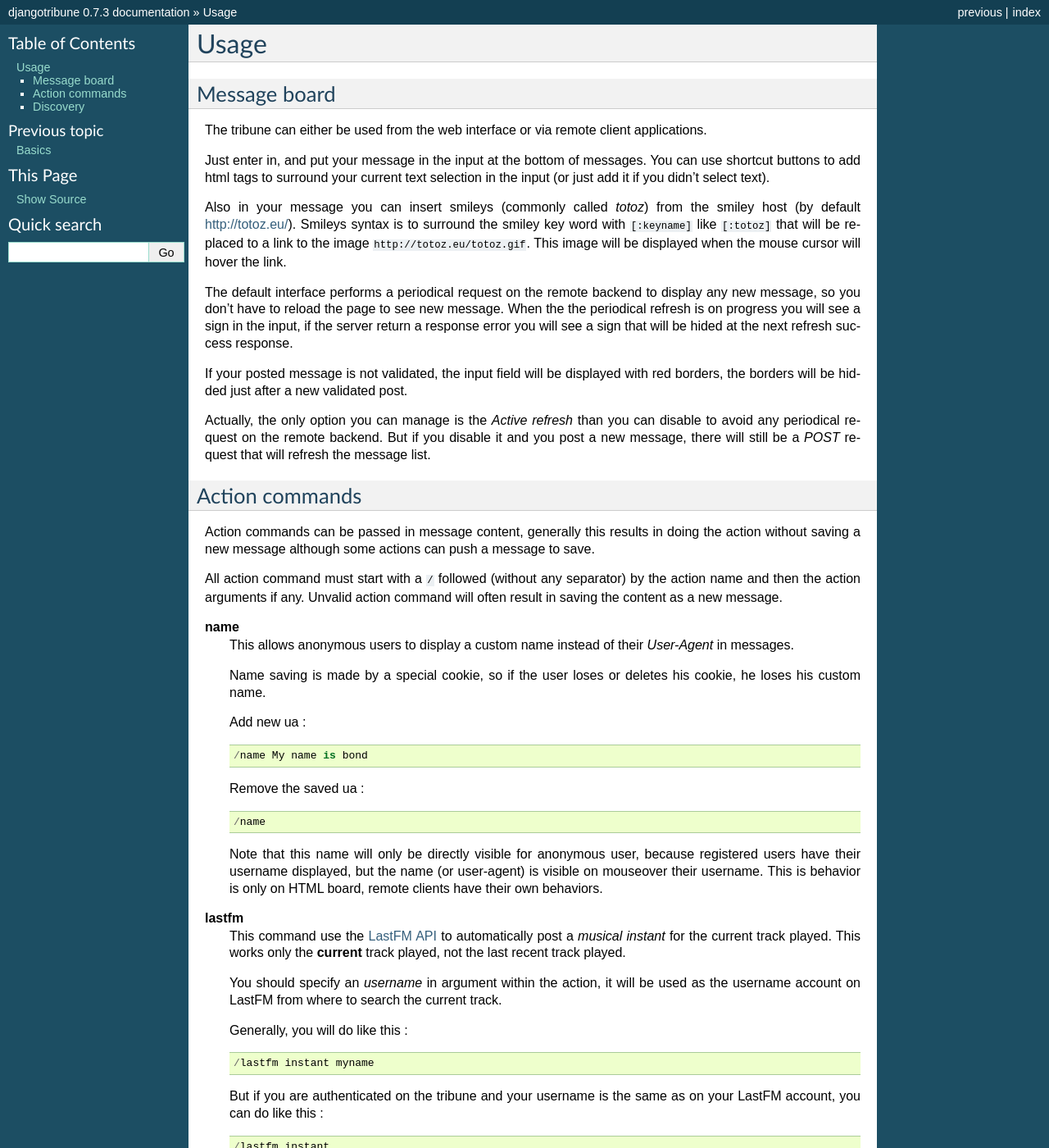
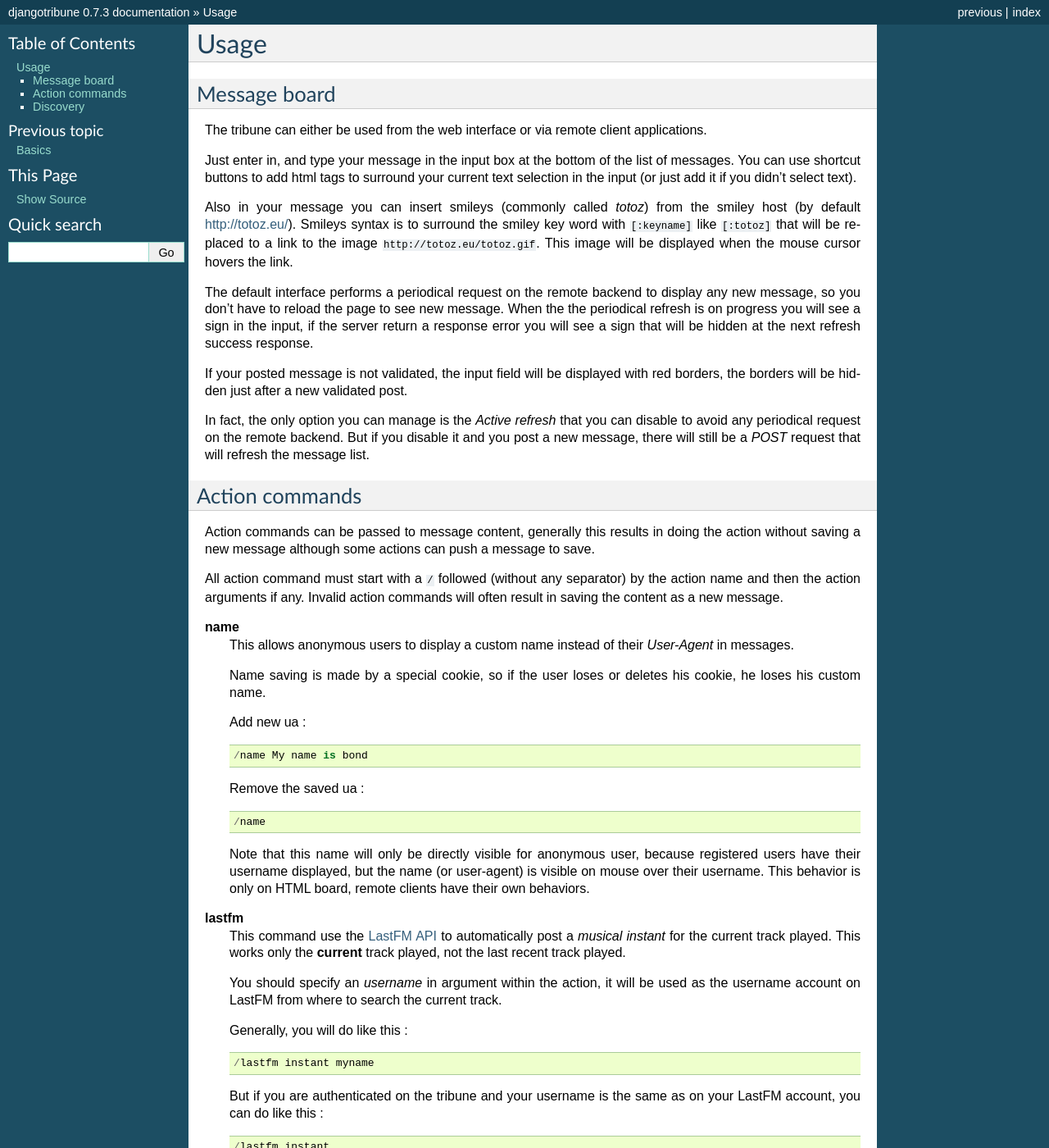
Before and after one commit to sveetch/djangotribune, a Sphinx documentation site: the page built from docs/usage.rst, in a window 1280 px wide and 1400 px high. Shown: the whole window at 82% size. Built offline with Sphinx 7.4.7, drawn with Linux system fonts in a browser that asks for light colours; some of the changed text lies outside the part shown.

Commit message:
Minor corrections.

```diff
--- a/docs/usage.rst
+++ b/docs/usage.rst
@@ -18,25 +18,25 @@ Message board
 
 The tribune can either be used from the web interface or via remote client applications.
 
-Just enter in, and put your message in the input at the bottom of messages. You can use shortcut
+Just enter in, and type your message in the input box at the bottom of the list of messages. You can use shortcut
 buttons to add html tags to surround your current text selection in the input (or just add it if
 you didn't select text).
 
 Also in your message you can insert smileys (commonly called *totoz*) from the smiley host
 (by default http://totoz.eu/). Smileys syntax is to surround the smiley key word with
 ``[:keyname]`` like ``[:totoz]`` that will be replaced to a link to the image
-``http://totoz.eu/totoz.gif``. This image will be displayed when the mouse cursor will hover the
+``http://totoz.eu/totoz.gif``. This image will be displayed when the mouse cursor hovers the
 link.
 
 The default interface performs a periodical request on the remote backend to display any new message,
 so you don't have to reload the page to see new message. When the the periodical refresh is on progress
 you will see a sign in the input, if the server return a response error you will see a sign that will be
-hided at the next refresh success response.
+hidden at the next refresh success response.
 
 If your posted message is not validated, the input field will be displayed with red borders, the borders will
-be hidded just after a new validated post.
+be hidden just after a new validated post.
 
-Actually, the only option you can manage is the *Active refresh* than you can disable to avoid any
+In fact, the only option you can manage is the *Active refresh* that you can disable to avoid any
 periodical request on the remote backend. But if you disable it and you post a new message, there will
 still be a *POST* request that will refresh the message list.
 
@@ -45,11 +45,11 @@ still be a *POST* request that will refresh the message list.
 Action commands
 ===============
 
-Action commands can be passed in message content, generally this results in doing the
+Action commands can be passed to message content, generally this results in doing the
 action without saving a new message although some actions can push a message to save.
 
 All action command must start with a ``/`` followed (without any separator) by the
-action name and then the action arguments if any. Unvalid action command will often
+action name and then the action arguments if any. Invalid action commands will often
 result in saving the content as a new message.
 
 **name**
@@ -69,7 +69,7 @@ result in saving the content as a new message.
 
     Note that this name will only be directly visible for anonymous user, because
     registered users have their username displayed, but the name (or user-agent) is
-    visible on mouseover their username. This is behavior is only on HTML board, remote
+    visible on mouse over their username. This behavior is only on HTML board, remote
     clients have their own behaviors.
 **lastfm**
     This command use the `LastFM API`_
```
Also changed, not shown: other parts of docs/usage.rst (+2 -2 lines).
